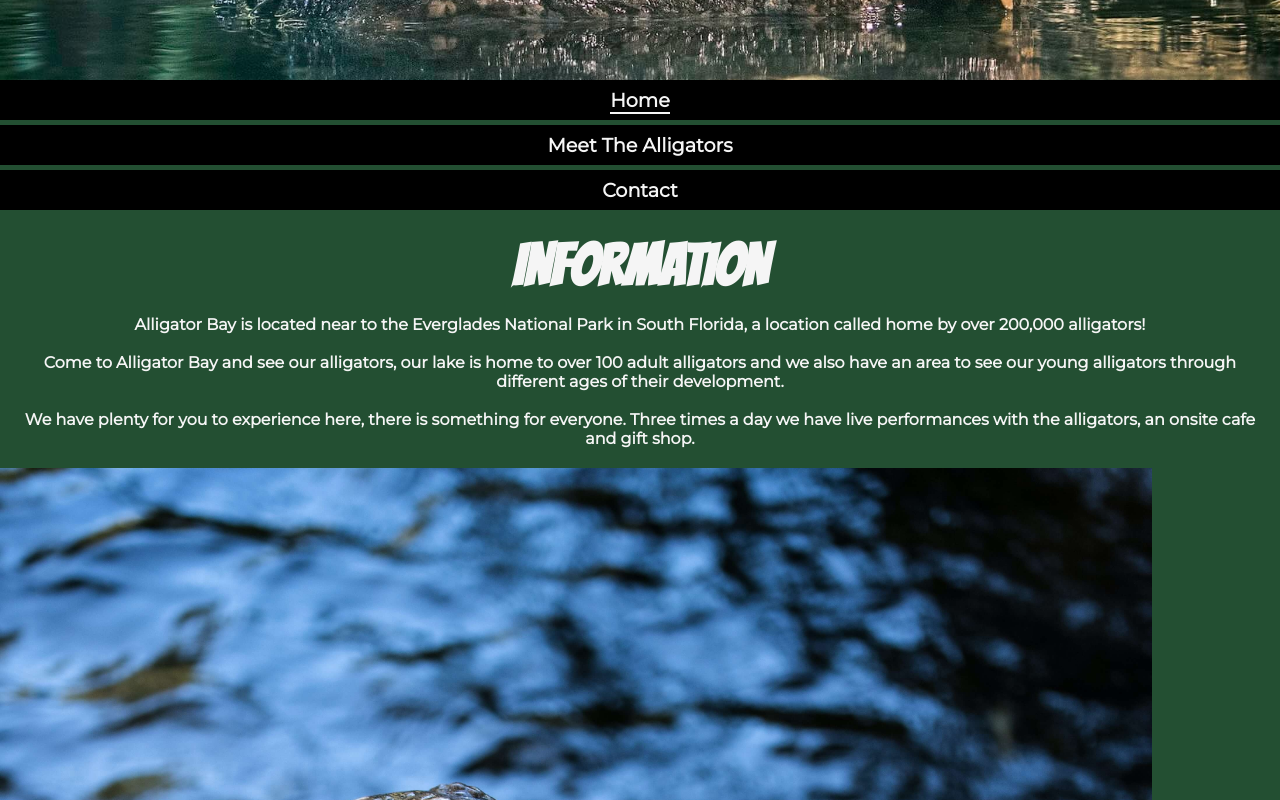
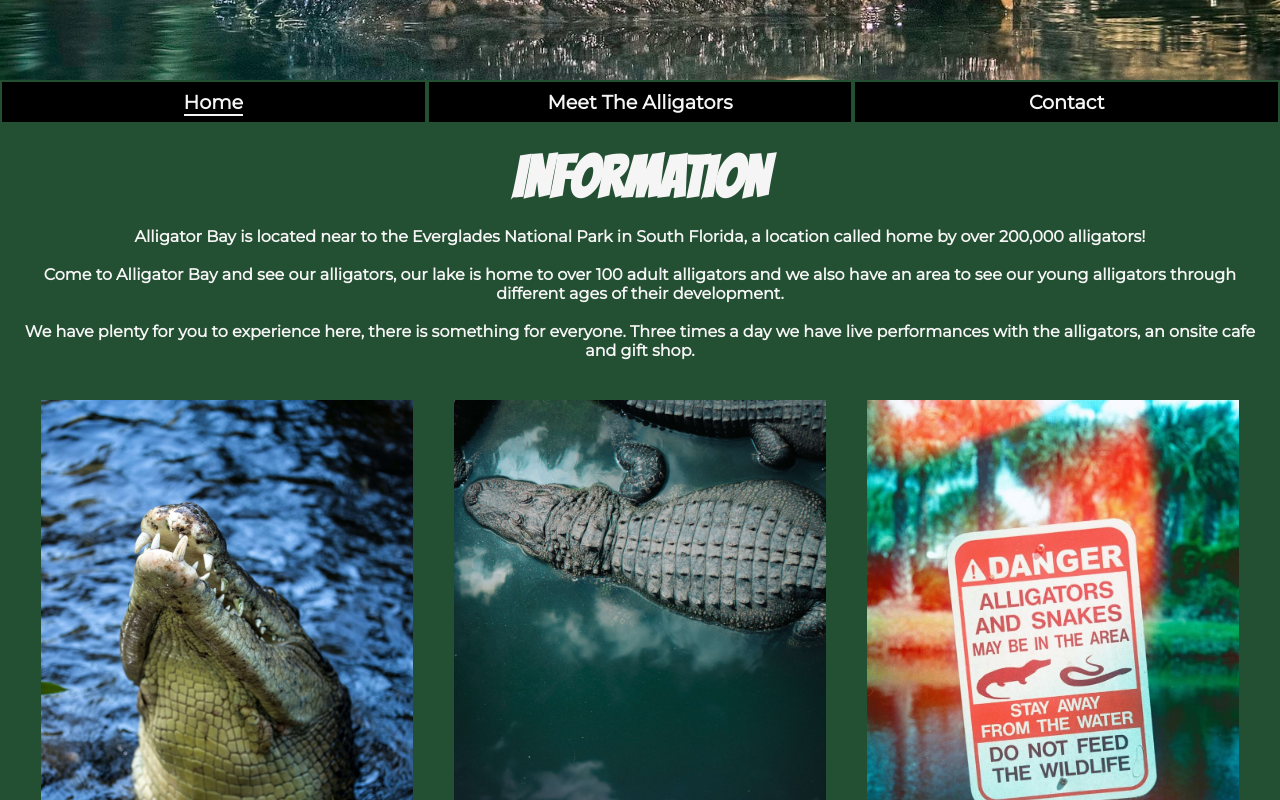
Before and after one commit to JoshuaAndrews-1882/project-1, a plain HTML site: page index.html in a window 1280 px wide. Shown: the part 260-1060 px from the top of the page. Drawn offline with Linux system fonts and the light colour scheme.

Commit message:
Add media queries for home page

```diff
--- a/assets/css/style.css
+++ b/assets/css/style.css
@@ -94,7 +94,7 @@ h3 {
 
 /* home page information */
 
-#information {
+.information {
     padding: 20px;
 }
 
@@ -134,3 +134,21 @@ footer {
     background-position: center;
     padding-top: 20px;
 }
+
+/* media queries */
+
+@media screen and (min-width:610px) {
+    nav ul{
+        display: flex;
+    }
+    nav ul li{
+        flex: 1;
+        margin: 2px;
+    }
+    .what-to-do {
+        display: flex;
+    }
+    .times {
+        flex:1;
+    }
+}
--- a/index.html
+++ b/index.html
@@ -35,7 +35,7 @@
     <main>
         <section>
             <article>
-                <div id="information" class="text-center">
+                <div class="information text-center">
                     <h2>Information</h2>
                     <br>
                     <p>Alligator Bay is located near to the Everglades National Park in South Florida, a location called home by over 200,000 alligators!</p>
@@ -46,10 +46,9 @@
                 </div>
             </article>
         </section>
-        <section class="what-to-do">
+        <section class="what-to-do text-center information">
             <div class="times">
-                <img src="assets/images/alligator3.jpg" alt="Alligator coming out of the water" style="width:90%;">
-                    <div class="centered">
+                <img src="assets/images/alligator3.jpg" alt="Alligator coming out of the water" width="90%">
                         <h3>Opening Times</h3>
                         <br>
                         <h4>Monday-Friday:</h4>
@@ -57,14 +56,12 @@
                         <br>
                         <h4>Saturday-Sunday:</h4>
                         <h4>08:00-18:30</h4>
-                </div>
             </div>
             <div class="times">
-                <img src="assets/images/alligator4.jpg" alt="Alligator in the water" style="width:90%;">
-                    <div class="centered">
+                <img src="assets/images/alligator4.jpg" alt="Alligator in the water" width="90%">
                         <h3>Show Times</h3>
                         <br>
-                        <h4>Monday-Friday</h4>
+                        <h4></h4>Monday-Friday</h4>
                         <h4>10:30</h4>
                         <h4>12:30</h4>
                         <h4>14:30</h4>
@@ -76,11 +73,9 @@
                         <h4>13:30</h4>
                         <h4>15:30</h4>
                         <h4>17:30</h4>
-                    </div>
             </div>
             <div class="times">
-                <img src="assets/images/sign.jpg" alt="Do not feed the wildlife sign" style="width:90%;">
-                    <div class="centered">
+                <img src="assets/images/sign.jpg" alt="Do not feed the wildlife sign" width="90%">
                         <h3>Feeding Times</h3>
                         <br>
                         <h4>Monday-Friday:</h4>
@@ -94,8 +89,6 @@
                         <h4>11:00</h4>
                         <h4>13:00</h4>
                         <h4>15:00</h4>
-                        <h4>17:00</h4>
-                    </div>
             </div>
         </section>
         <section>
```
